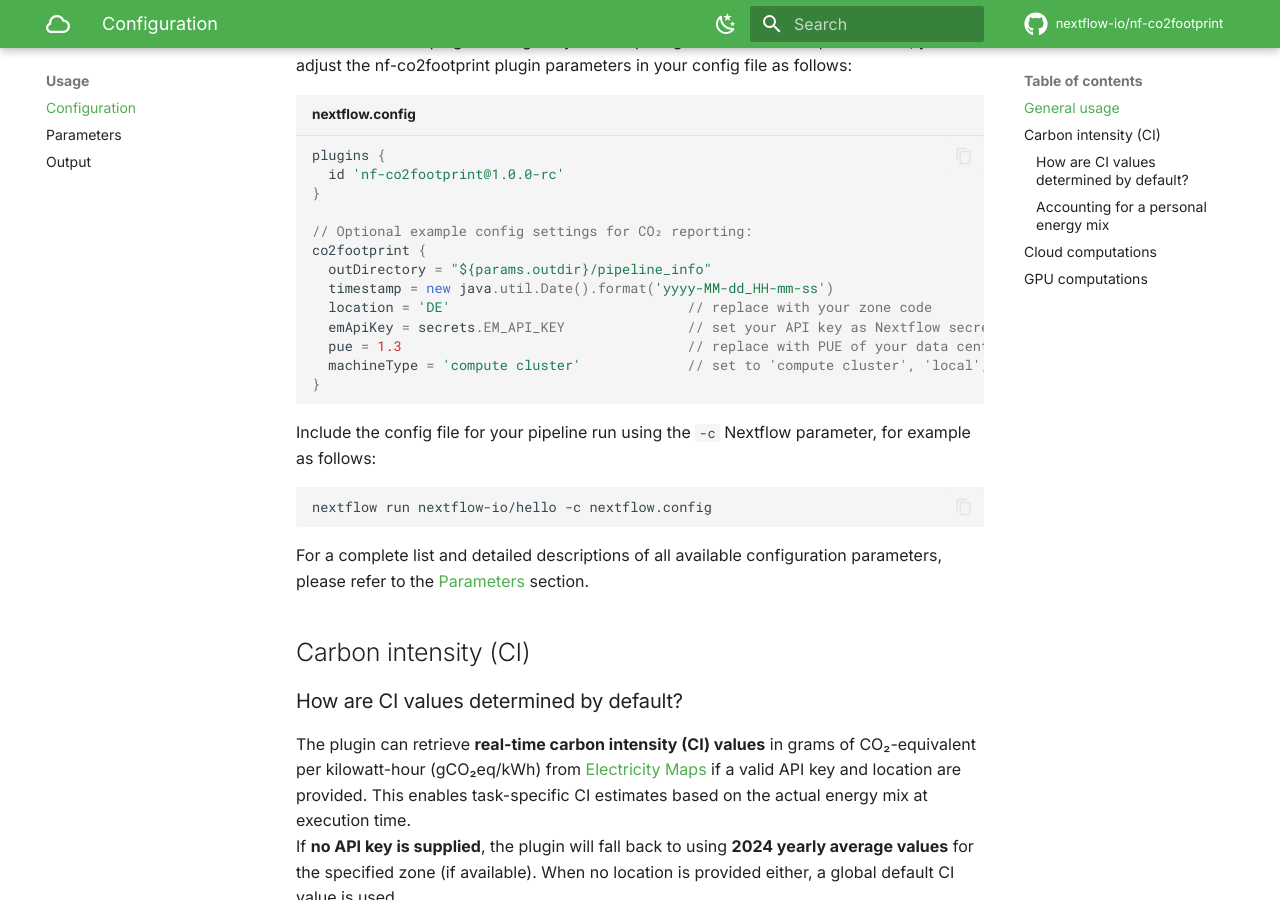
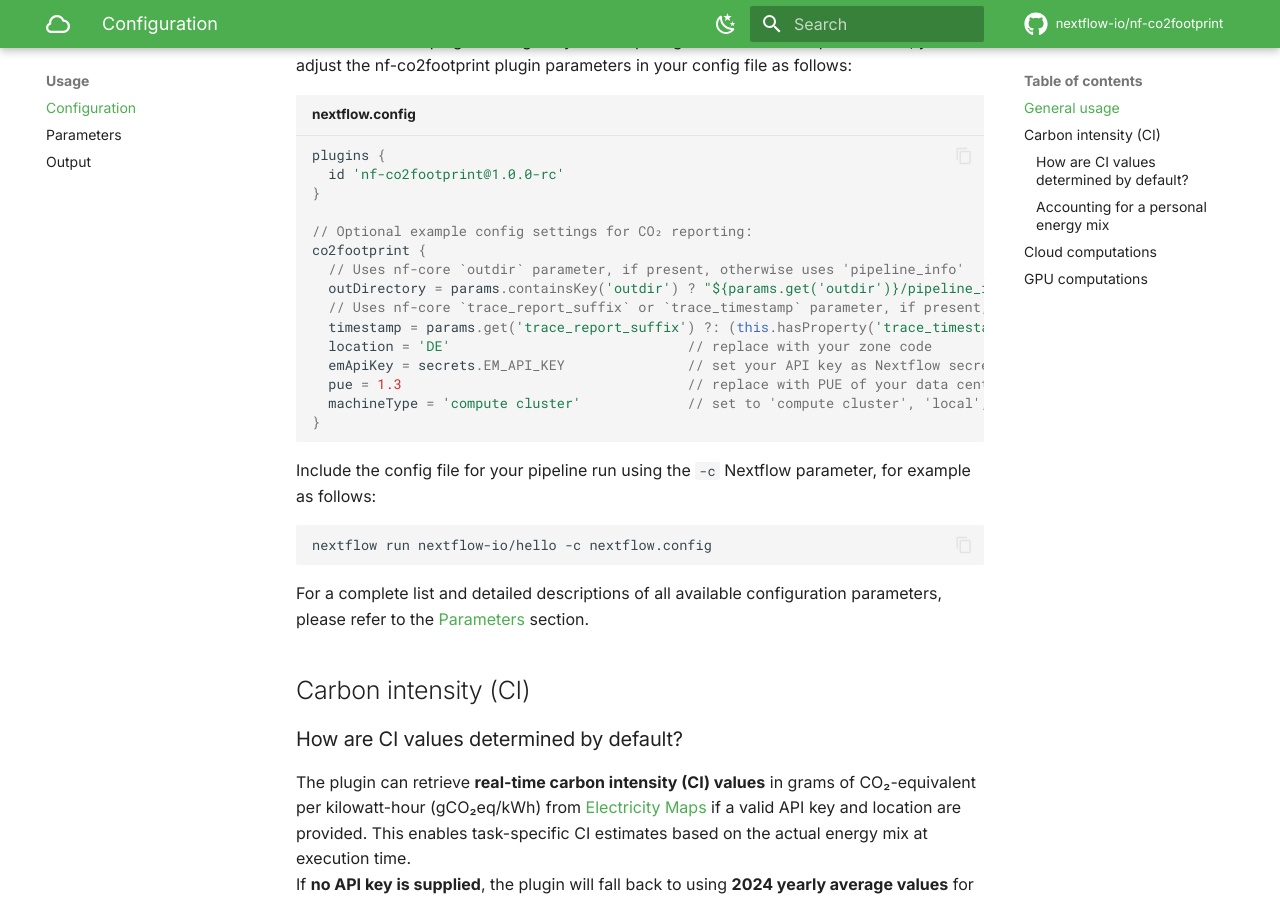
Before and after one commit to nextflow-io/nf-co2footprint, an MkDocs documentation site: the page built from docs/usage/configuration.md, in a window 1280 px wide and 900 px high, scrolled down 318 px. Built offline with MkDocs 1.6.1 and Material for MkDocs 9.7.7, drawn with Linux system fonts in a browser that asks for light colours; comment, search, counter and statistics services are not loaded.

Commit message:
Documentation: Updated example config to respect nf-core parameters
Signed-off-by: JosuaCarl <josua.carl@uni-tuebingen.de>

```diff
--- a/docs/usage/configuration.md
+++ b/docs/usage/configuration.md
@@ -17,8 +17,10 @@
 
 // Optional example config settings for CO₂ reporting:
 co2footprint {
-  outDirectory = "${params.outdir}/pipeline_info"
-  timestamp = new java.util.Date().format('yyyy-MM-dd_HH-mm-ss')
+  // Uses nf-core `outdir` parameter, if present, otherwise uses 'pipeline_info'
+  outDirectory = params.containsKey('outdir') ? "${params.get('outdir')}/pipeline_info" : 'pipeline_info'
+  // Uses nf-core `trace_report_suffix` or `trace_timestamp` parameter, if present, otherwise uses current Date & Time
+  timestamp = params.get('trace_report_suffix') ?: (this.hasProperty('trace_timestamp') ? this.trace_timestamp : new java.util.Date().format('yyyy-MM-dd_HH-mm-ss'))
   location = 'DE'                             // replace with your zone code
   emApiKey = secrets.EM_API_KEY               // set your API key as Nextflow secret with the name 'EM_API_KEY'
   pue = 1.3                                   // replace with PUE of your data center
```
